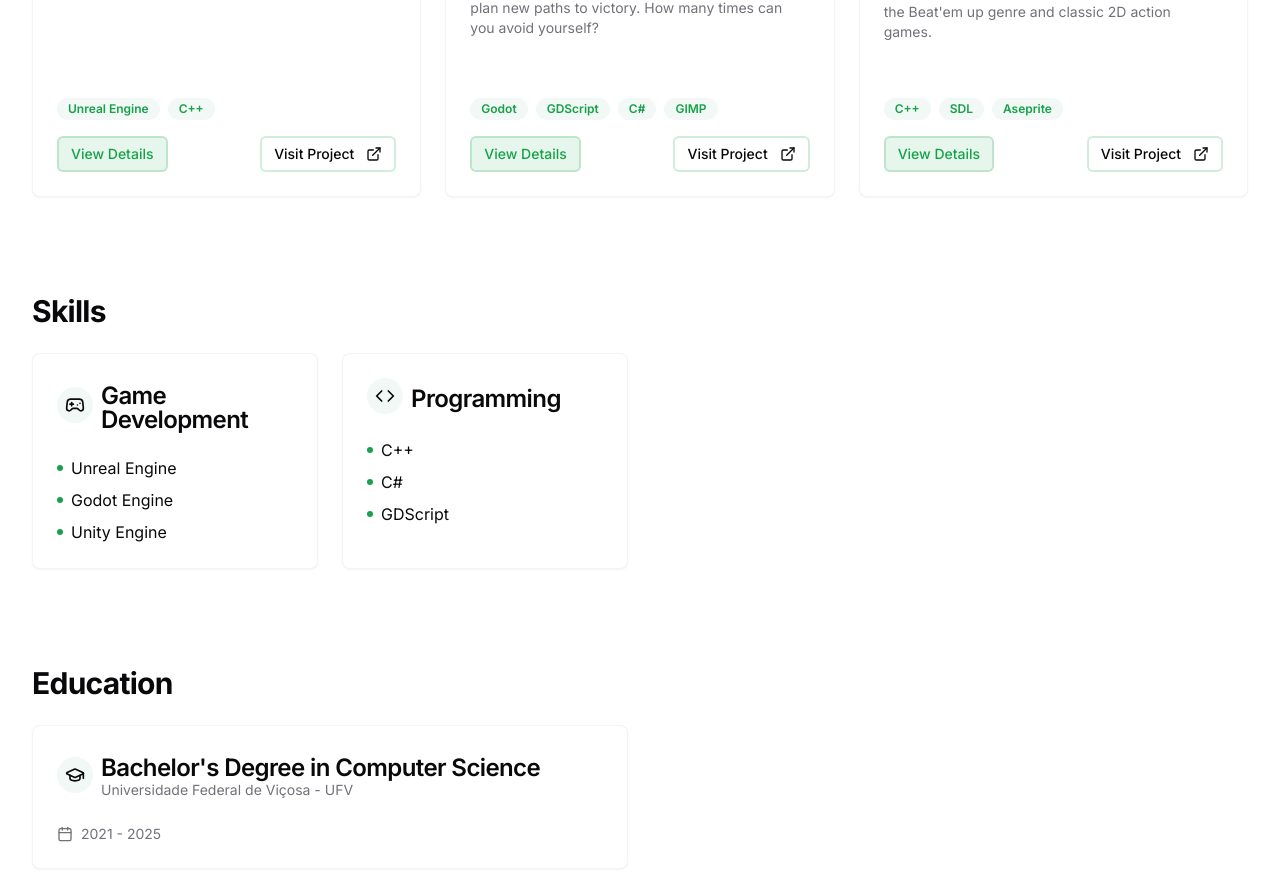
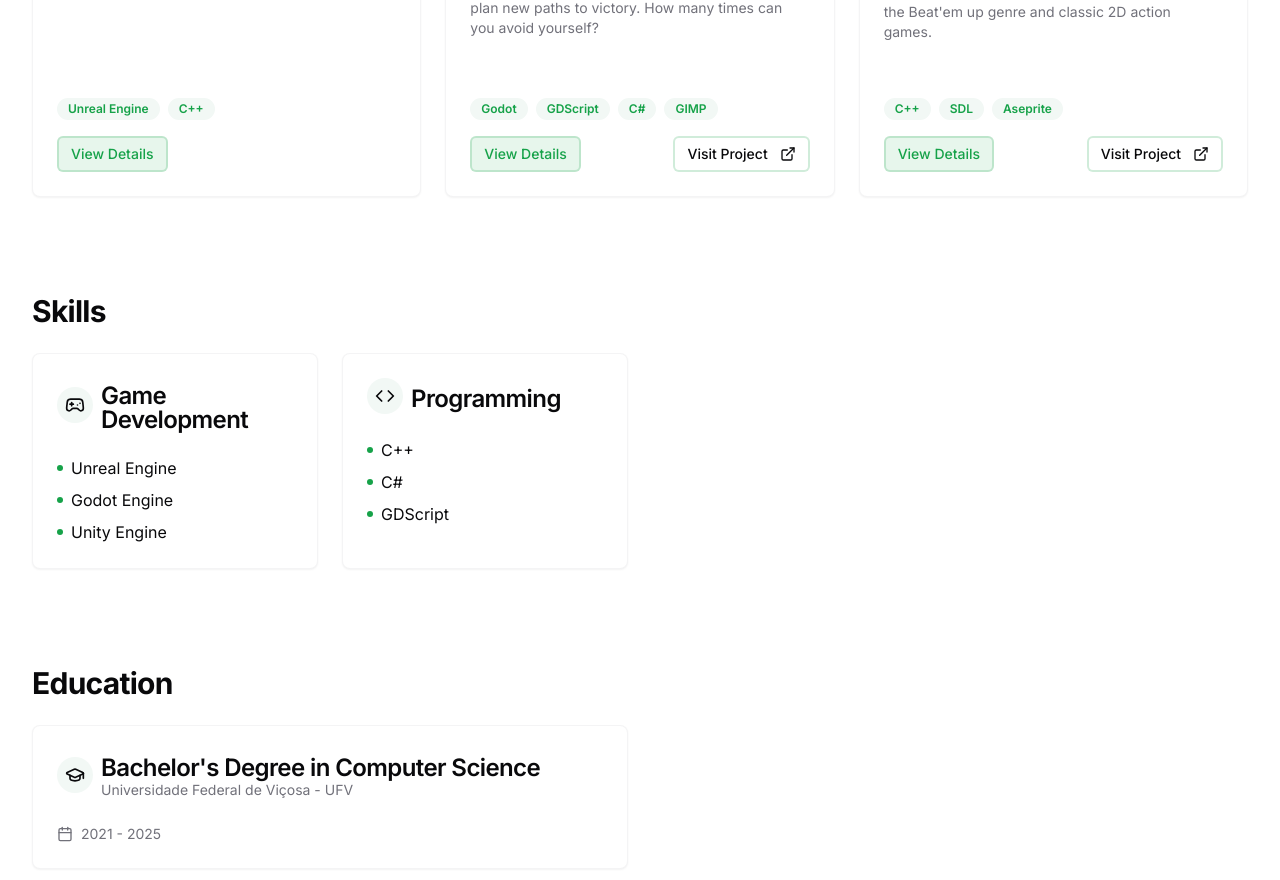
Before and after one commit to danierumr/danierumr.github.io, a Next.js app: page / in a window 1280 px wide. Shown: the part 1380-2260 px from the top of the page. Built offline with nearby package versions, Linux system fonts and the light colour scheme.

Commit message:
Update projects.ts

```diff
--- a/data/projects.ts
+++ b/data/projects.ts
@@ -68,7 +68,7 @@ export function useProjects() {
         "/cl_main.png",
       ],
       technologies: t("project3.tech").split(", "),
-      url: "https://example.com/clamor-lycanis",
+      url: "",
       year: "2025",
       month: "06",
       role: "Solo developer",
```
